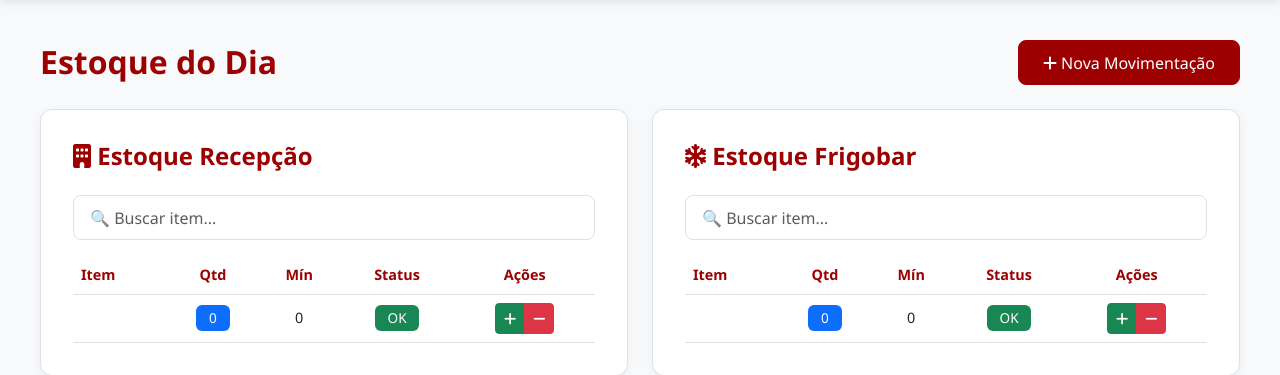
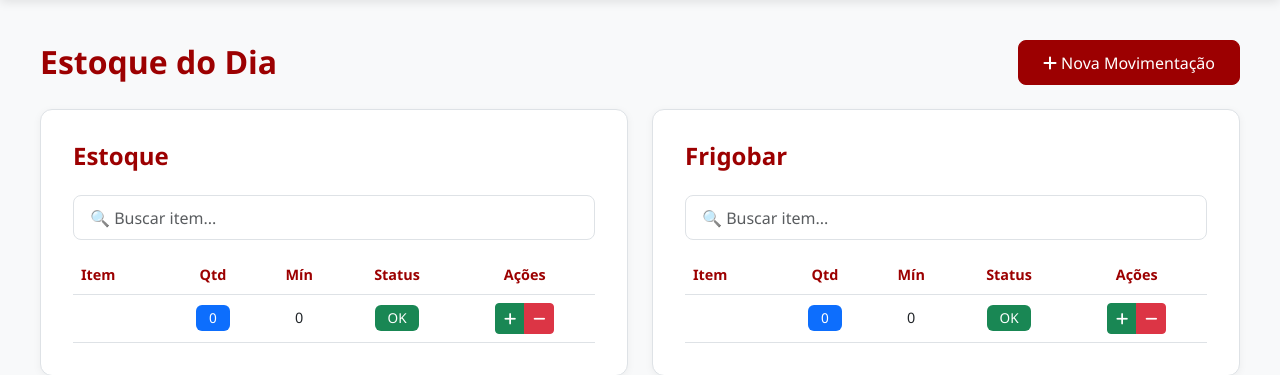
Before and after one commit to EvertuN/murika, a PHP site: page / in a window 1280 px wide. Shown: the part 68-443 px from the top of the page. Run offline with PHP 8.4, Linux system fonts and the light colour scheme; data that the repository does not hold is empty.

Commit message:
mudança simples de nomes e movimentação

```diff
--- a/src/view/estoque/estoque_inicio.php
+++ b/src/view/estoque/estoque_inicio.php
@@ -57,7 +57,7 @@
         <div class="col-lg-6 mb-4">
             <div class="card">
                 <h4>
-                    <i class="fas fa-building"></i> Estoque Recepção
+                    Estoque
                 </h4>
                 <div class="mb-3">
                     <input type="text" class="form-control" placeholder="🔍 Buscar item..." id="buscaRecepcao">
@@ -87,7 +87,7 @@
         <div class="col-lg-6 mb-4">
             <div class="card">
                 <h4>
-                    <i class="fas fa-snowflake"></i> Estoque Frigobar
+                    Frigobar
                 </h4>
                 <div class="mb-3">
                     <input type="text" class="form-control" placeholder="🔍 Buscar item..." id="buscaFrigobar">
@@ -166,7 +166,7 @@
                         <label class="form-label">Local *</label>
                         <select name="local" class="form-select" id="selectLocal" required>
                             <option value="">Selecione...</option>
-                            <option value="0">Recepção</option>
+                            <option value="0">Estoque</option>
                             <option value="1">Frigobar</option>
                         </select>
                     </div>
--- a/src/view/home/home.php
+++ b/src/view/home/home.php
@@ -81,7 +81,6 @@
         <?php require_once __DIR__ . '/../estoque/estoque_item.php'; ?>
 
         <!-- Seção Histórico -->
-        <?php require_once __DIR__ . '/../estoque/estoque_historico.php'; ?>
 
         <!-- Seção Inicial do SITE-->
         <?php require_once __DIR__ . '/../estoque/estoque_inicio.php'; ?>
```
Also changed, not shown: src/controller/movimentacao_controller.php (indentation only).
